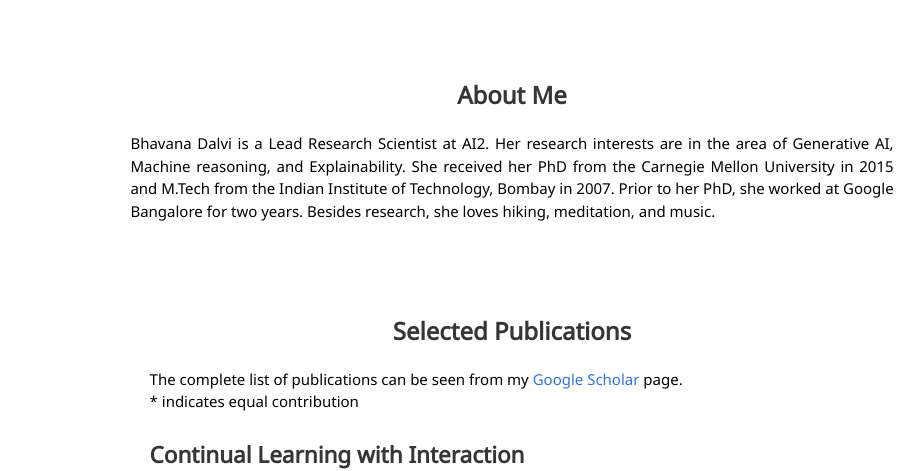
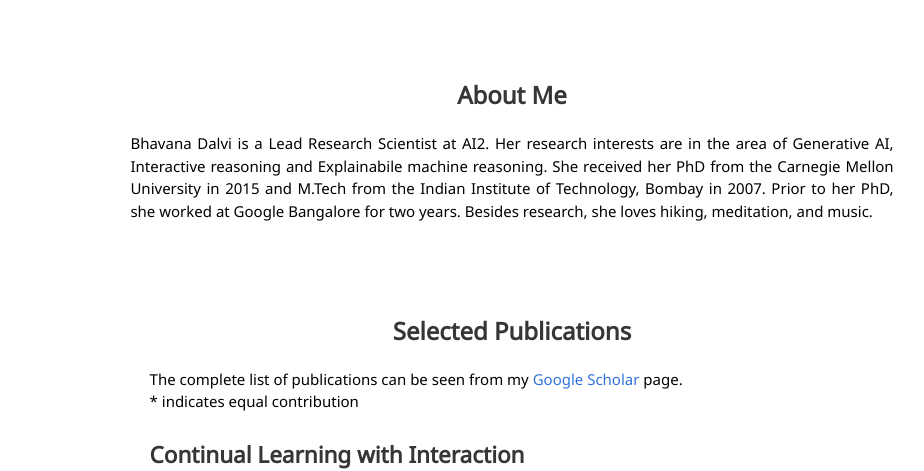
Before and after one commit to bhavanadalvi/bhavanadalvi.github.io, a plain HTML site: page index.html in a window 1280 px wide. Shown: the part 341-812 px from the top of the page, without its empty margins (128-1052 px from the left). Drawn offline with nearby package versions, Linux system fonts and the light colour scheme; some icons are missing; a web font is replaced by a local one.

```diff
--- a/index.html
+++ b/index.html
@@ -133,7 +133,7 @@
         <h3 class="title is-4">About Me</h3>
         <div class="content has-text-justified">
           <p>
-Bhavana Dalvi is a Lead Research Scientist at AI2. Her research interests are in the area of Generative AI, Machine reasoning, and Explainability. She received her PhD from the Carnegie Mellon University in 2015 and M.Tech from the Indian Institute of Technology, Bombay in 2007. Prior to her PhD, she worked at Google Bangalore for two years. Besides research, she loves hiking, meditation, and music.
+Bhavana Dalvi is a Lead Research Scientist at AI2. Her research interests are in the area of Generative AI, Interactive reasoning and Explainabile machine reasoning. She received her PhD from the Carnegie Mellon University in 2015 and M.Tech from the Indian Institute of Technology, Bombay in 2007. Prior to her PhD, she worked at Google Bangalore for two years. Besides research, she loves hiking, meditation, and music.
             <br>
             <br>
 
```
